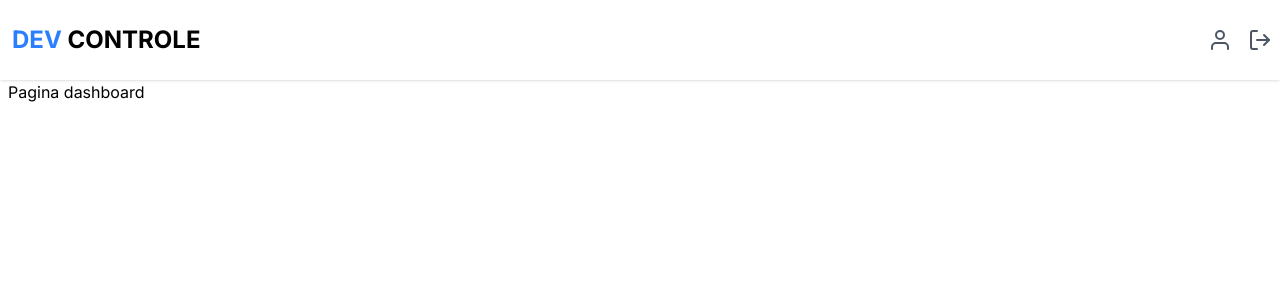
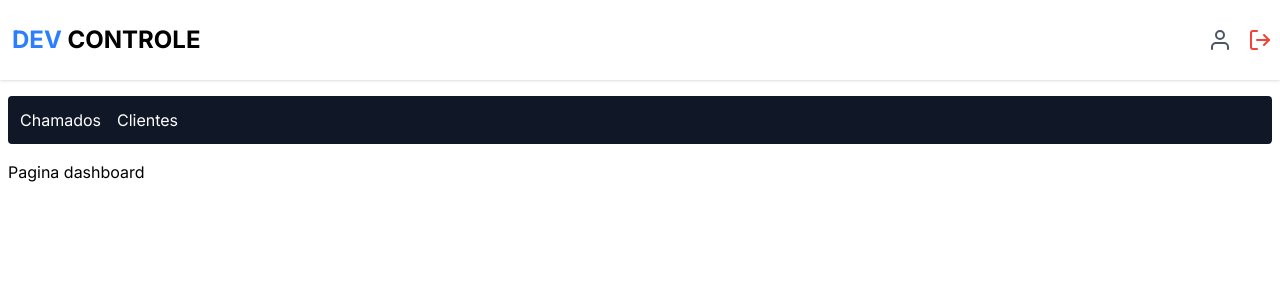
Before and after one commit to veigarj/devcontrole, a Next.js app in the folder devcontrole/: page /dashboard in a window 1280 px wide. Shown: the top 300 px of the page. Built offline with nearby package versions, Linux system fonts and the light colour scheme; no server answers; sample sign-in values are in the browser's storage.

Commit message:
feat: initial page dashboard

```diff
--- /dev/null
+++ b/devcontrole/src/app/dashboard/components/header/index.tsx
@@ -0,0 +1,17 @@
+import Component from '@/components/container'
+import Link from 'next/link'
+
+export default function DashboardHeader() {
+  return (
+    <Component >
+        <header className='w-full bg-gray-900 my-4 p-3 rounded flex gap-4 items-center'>
+            <Link href="/dashboard" className='text-white hover:font-bold duration-300'>
+                Chamados
+            </Link>
+            <Link href="/dashboard/custumer" className='text-white hover:font-bold duration-300'>
+                Clientes
+            </Link>
+        </header>
+    </Component>
+  )
+}
--- /dev/null
+++ b/devcontrole/src/app/dashboard/custumer/page.tsx
@@ -0,0 +1,22 @@
+import Component from '@/components/container'
+import { getServerSession } from 'next-auth'
+import { authOptions } from '@/lib/auth'
+import { redirect } from 'next/navigation'
+
+export default async function Custumer() {
+      const session = await getServerSession(authOptions)
+
+      if (!session || !session.user) {
+        redirect('/')
+      }
+
+  return (
+    <Component>
+        <main>
+            <div>
+                <h1>Meus Clientes</h1>
+            </div>
+        </main>
+    </Component>
+  )
+}
--- /dev/null
+++ b/devcontrole/src/app/dashboard/layout.tsx
@@ -0,0 +1,9 @@
+import DashboardHeader from '@/app/dashboard/components/header'
+export default function DashboardLayout( { children }: {children: React.ReactNode} ) {
+  return (
+    <>
+    < DashboardHeader />
+    {children}
+    </>
+  )
+}
--- a/devcontrole/src/app/dashboard/page.tsx
+++ b/devcontrole/src/app/dashboard/page.tsx
@@ -1,6 +1,15 @@
 import Container from '@/components/container'
+import { getServerSession } from 'next-auth'
+import { authOptions } from '@/lib/auth'
+import { redirect } from 'next/navigation'
 
-export default function Dashboard() {
+export default async function Dashboard() {
+  const session = await getServerSession(authOptions)
+
+  if (!session || !session.user) {
+    redirect('/')
+  }
+
   return (
     <Container>
         <h1>Pagina dashboard</h1>
--- a/devcontrole/src/components/header/index.tsx
+++ b/devcontrole/src/components/header/index.tsx
@@ -42,7 +42,7 @@ export default function Header() {
           </Link>
 
         <button onClick={handleLogout}>
-            <FiLogOut size={24} color='#4b5563' />
+            <FiLogOut size={24} color='#f44336' />
         </button>
         </div>
         )}
```
